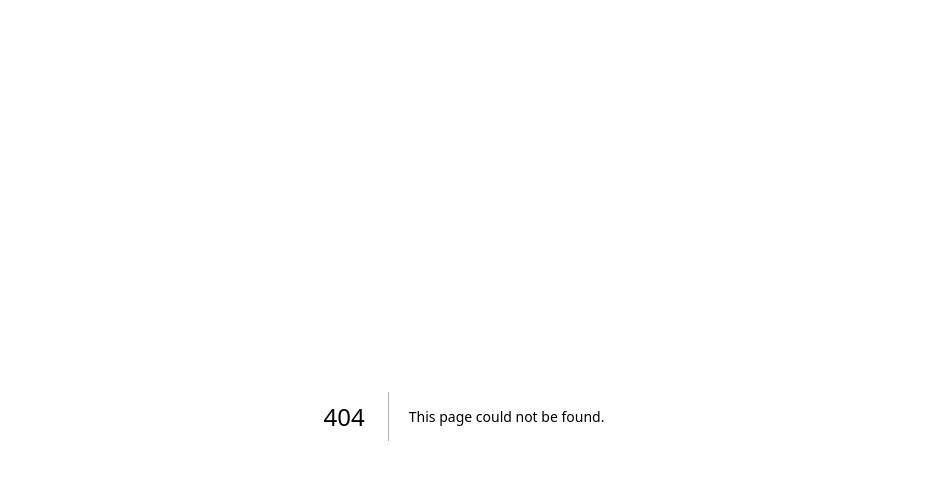
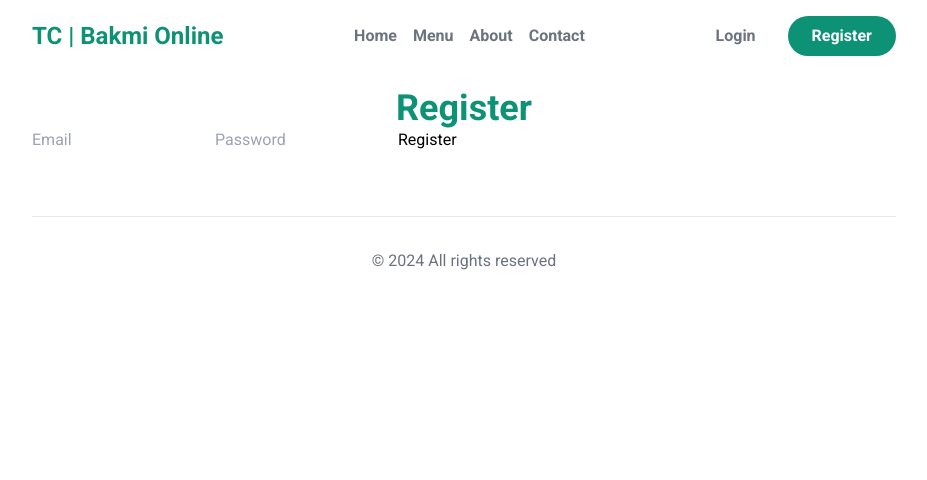
Before and after one commit to AisyahAuliaAngelinee/BakmiOnline, a Next.js app in the folder bakmiapp/: page /register in a window 1280 px wide. Before the commit this address had no page. Shown: the top 480 px of the page, without its empty margins (176-1103 px from the left). Built offline with nearby package versions, Linux system fonts and the light colour scheme.

Commit message:
initial commit

```diff
--- a/bakmiapp/src/app/layout.js
+++ b/bakmiapp/src/app/layout.js
@@ -1,5 +1,6 @@
 import { Roboto } from "next/font/google";
 import "./globals.css";
+import Header from "@/components/layout/Header";
 
 const roboto = Roboto({ subsets: ["latin"], weight: ["400", "500", "700"] });
 
@@ -12,7 +13,11 @@
 	return (
 		<html lang="en">
 			<body className={roboto.className}>
-				<main className="max-w-4xl mx-auto p-4">{children}</main>
+				<main className="max-w-4xl mx-auto p-4">
+					<Header />
+					{children}
+					<footer className="border-t p-8 text-center text-gray-500 mt-16">&copy; 2024 All rights reserved</footer>
+				</main>
 			</body>
 		</html>
 	);
--- a/bakmiapp/src/app/page.js
+++ b/bakmiapp/src/app/page.js
@@ -6,7 +6,6 @@
 export default function Home() {
 	return (
 		<>
-			<Header />
 			<Hero />
 			<HomeMenu />
 			<section className="text-center my-16">
@@ -23,7 +22,6 @@
 					</a>
 				</div>
 			</section>
-			<footer className="border-t p-8 text-center text-gray-500 mt-16">&copy; 2024 All rights reserved</footer>
 		</>
 	);
 }
--- /dev/null
+++ b/bakmiapp/src/app/register/page.js
@@ -0,0 +1,16 @@
+const Register = () => {
+	return (
+		<>
+			<section className="mt-8">
+				<h1 className="text-center text-primary text-4xl font-semibold">Register</h1>
+				<form>
+					<input type="text" placeholder="Email" />
+					<input type="password" placeholder="Password" />
+					<button type="submit">Register</button>
+				</form>
+			</section>
+		</>
+	);
+};
+
+export default Register;
--- a/bakmiapp/src/components/layout/Header.js
+++ b/bakmiapp/src/components/layout/Header.js
@@ -4,14 +4,22 @@
 	return (
 		<>
 			<header className="flex items-center justify-between">
-				<Link className="text-primary font-semibold text-2xl" href={""}>
+				<Link className="text-primary font-semibold text-2xl" href={"/"}>
 					TC | Bakmi Online
 				</Link>
 				<nav className="flex items-center gap-4 text-gray-500 font-semibold">
-					<Link href={""}>Home</Link>
-					<Link href={""}>Menu</Link>
-					<Link href={""}>About</Link>
-					<Link href={""}>Contact</Link>
+					<Link href={"/"} className="hover:underline hover:text-primary transition-all">
+						Home
+					</Link>
+					<Link href={""} className="hover:underline hover:text-primary transition-all">
+						Menu
+					</Link>
+					<Link href={""} className="hover:underline hover:text-primary transition-all">
+						About
+					</Link>
+					<Link href={""} className="hover:underline hover:text-primary transition-all">
+						Contact
+					</Link>
 				</nav>
 				<nav className="flex items-center gap-8 text-gray-500 font-semibold">
 					<Link href={"/login"}>Login</Link>
```
